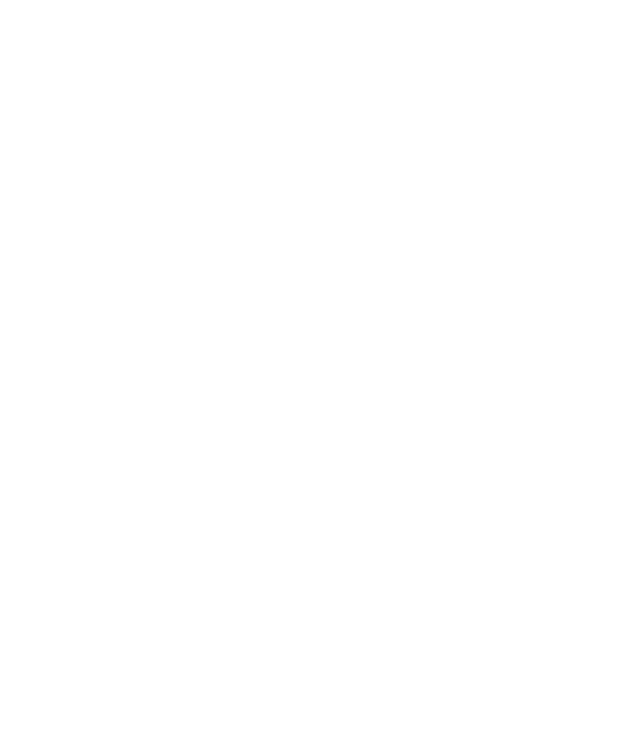
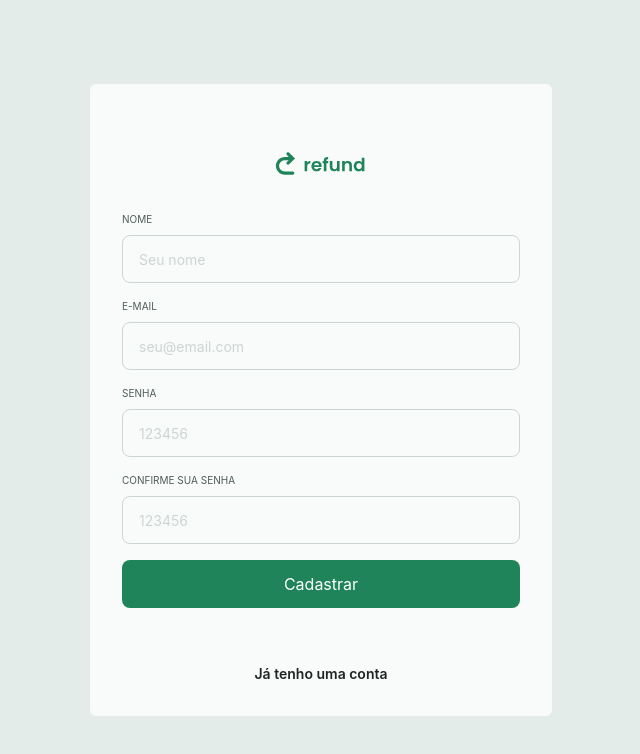
Before and after one commit to thamiressarges/refund, a React (Vite) app: page /signup in a window 1280 px wide. Before the commit this address had no page. Shown: the top 754 px of the page, without its empty margins (319-959 px from the left). Built offline with nearby package versions, Linux system fonts and the light colour scheme.

Commit message:
feat: implementa tela de cadastro de usuários e adiciona rota de registro à autenticação

```diff
--- /dev/null
+++ b/src/pages/SignUp.tsx
@@ -0,0 +1,59 @@
+import { useState } from "react";
+import { Button } from "../components/Button";
+import { Input } from "../components/Input";
+
+export function SignUp(){
+
+    const [name, setName] = useState('')
+    const [email, setEmail] = useState('')
+    const [password, setPassword] = useState('')
+    const [passwordConfirm, setPasswordConfirm] = useState('')
+    const [isLoading, setIsLoading] = useState(false)
+
+    function onSubmit(e: React.FormEvent){
+        e.preventDefault()
+        alert('enviado')
+    }
+
+    return <form
+        onSubmit={onSubmit}
+        className="w-full flex flex-col gap-4"
+        >
+            <Input
+                required
+                legend="Nome"
+                placeholder="Seu nome"
+                onChange={(e) => setName(e.target.value)}
+            />
+
+            <Input
+                required
+                legend="E-mail"
+                type="email"
+                placeholder="seu@email.com"
+                onChange={(e) => setEmail(e.target.value)}
+            />
+
+            <Input
+                required
+                legend="Senha"
+                type="password"
+                placeholder="123456"
+                onChange={(e) => setEmail(e.target.value)}
+            />
+
+            <Input
+                required
+                legend="Confirme sua senha"
+                type="password"
+                placeholder="123456"
+                onChange={(e) => setPasswordConfirm(e.target.value)}
+            />
+
+        <Button type="submit" isLoading={isLoading}>Cadastrar</Button>
+
+        <a href="/" className="text-sm font-semibold text-gray-100 mt-10 bb-4 text-center hover:text-green-800 transition ease-linear">
+           Já tenho uma conta
+        </a>
+    </form>
+}
--- a/src/routes/auth-routes.tsx
+++ b/src/routes/auth-routes.tsx
@@ -1,6 +1,7 @@
 import { Route, Routes } from "react-router";
 
 import { SignIn } from "../pages/SignIn";
+import { SignUp } from "../pages/SignUp";
 
 import { AuthLayout } from "../components/AuthLayout";
 
@@ -9,6 +10,7 @@ export function AuthRoutes(){
         <Routes>
             <Route path="/" element={<AuthLayout/>}>
                 <Route path="/" element={<SignIn/>}/>
+                <Route path="/signup" element={<SignUp/>}/>
             </Route>
         </Routes>
     )
```
